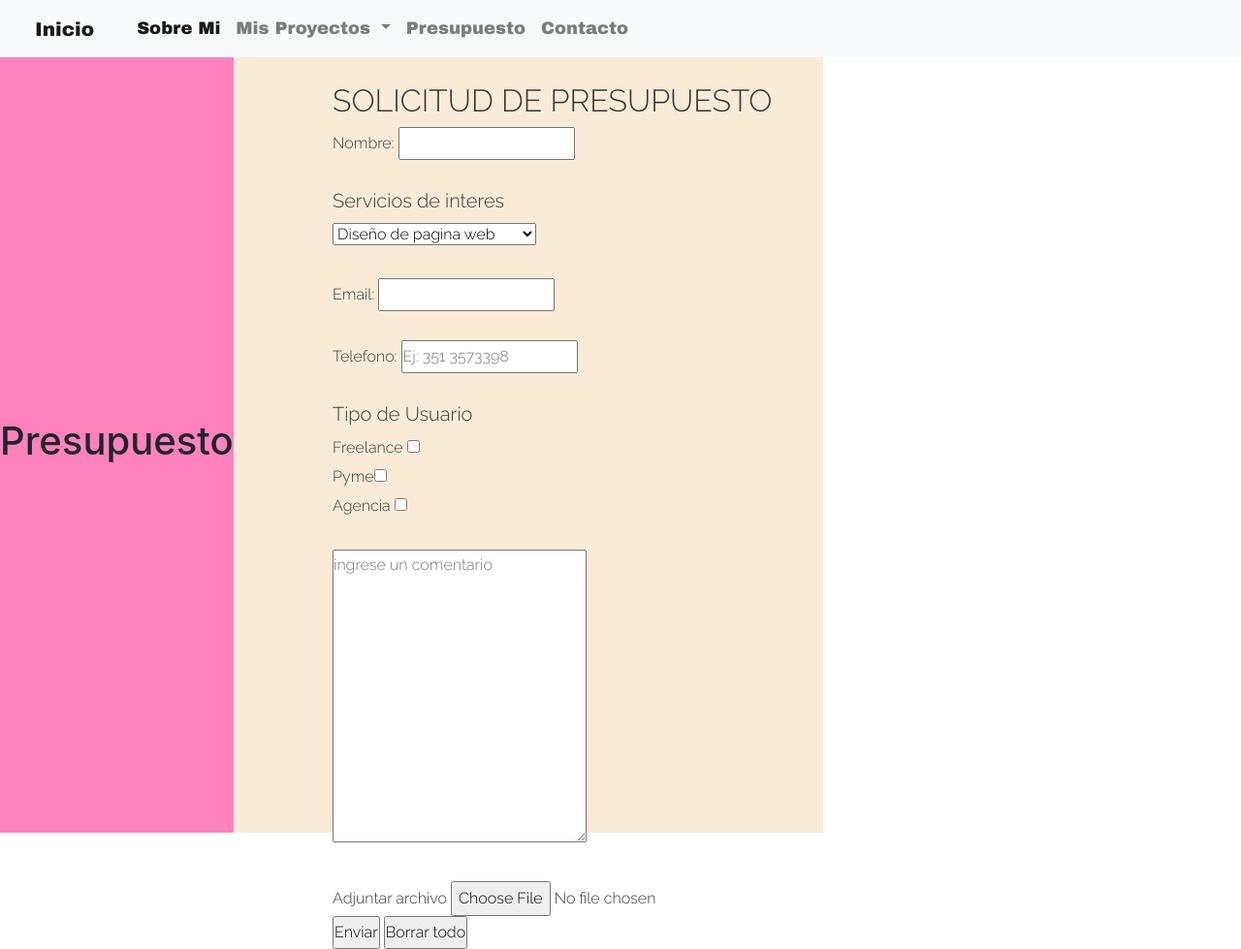
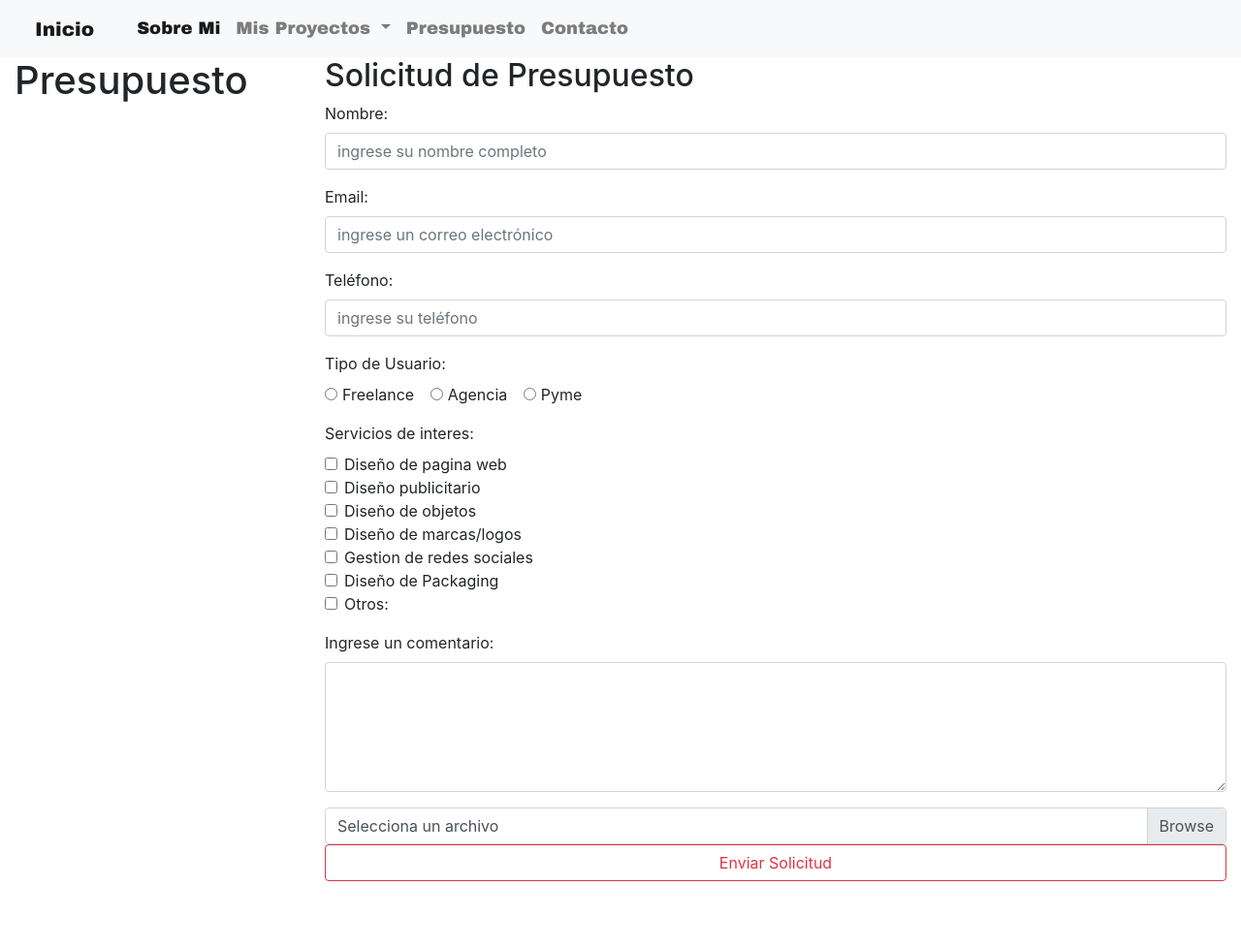
Before and after one commit to vocosCandelaria/PortfolioVocosCandelaria, a plain HTML site: page presupuesto/presupuesto.html in a window 1280 px wide. Shown: the whole page at 97% size. After the commit the page ends 925 px from the top, so only its background shows below. Drawn offline with nearby package versions, Linux system fonts and the light colour scheme.

Commit message:
Update presupuesto.html

```diff
--- a/presupuesto/presupuesto.html
+++ b/presupuesto/presupuesto.html
@@ -61,45 +61,115 @@
             </ul>
         </div>
     </nav>
+
 <form action="">
     <section class="container-fluid">
         <div class="row">
-            <div id="contenedorRosa">
+            <div class="contPresupuestoIz col-xs-12 col-sm-12 col-md-4 col-lg-3">
                 <h1>Presupuesto</h1>
             </div>
-            <div id="contenedorBlanco">
-                <h2 class="hacheDos">SOLICITUD DE PRESUPUESTO</h2>
+            <div class="contPresupuestoDer col-xs-12 col-sm-12 col-md-8 col-lg-9">
+                <h2>Solicitud de Presupuesto</h2>
 
-                Nombre: <input type="text" name="Ingrese su nombre completo" required><br><br>
+                <form action="" class="form--propiedades">
 
-                <!--menu despelgable-->
-                <h5>Servicios de interes</h5>
-                <select name="Servicio de interes">
-                    <option>Diseño de pagina web</option>
-                    <option>Diseño publicitario</option>
-                    <option>Diseño de objetos</option>
-                    <option>Diseño de marcas/logos</option>
-                    <option>Gestion de redes sociales</option>
-                    <option>Diseño de packaging</option>
-                    <option>Otros</option>
-                </select><br><br>
-                <!--fin de menu despelgable-->
-                Email: <input type="email" required><br><br>
+                    <div class="form-group" class="form__grupos">
+                      <label class="form__titulo" for="text">Nombre:</label>
+                      <input type="text" required class="form-control" class="form__input" placeholder="ingrese su nombre completo">
+                    </div>
 
-                Telefono: <input type="text" required placeholder="Ej: 351 3573398"><br><br>
+                    <div class="form-group">
+                      <label class="form__titulo" for="email">Email:</label>
+                      <input type="email" class="form-control" class="form__input"
+                        placeholder="ingrese un correo electrónico" name="email">
+                    </div>
 
-                <h5>Tipo de Usuario</h5>
-                Freelance <input type="checkbox"><br>
-                Pyme<input type="checkbox"><br>
-                Agencia <input type="checkbox"><br><br>
+                    <div class="form-group">
+                      <label for="text" class="form__titulo">Teléfono:</label>
+                      <input type="text" class="form-control" required class="form__input" placeholder="ingrese su teléfono"
+                        name="telefono">
+                    </div>
+                    <div class="form-group">
+                        <label for="text" class="form__titulo">Tipo de Usuario:</label> <br>
+                    <div class="form-check-inline">
+                        <label class="form-check-label">
+                          <input type="radio" class="form-check-input" name="optradio">Freelance
+                        </label>
+                      </div>
+                      <div class="form-check-inline">
+                        <label class="form-check-label">
+                          <input type="radio" class="form-check-input" name="optradio">Agencia
+                        </label>
+                      </div>
+                      <div class="form-check-inline disabled">
+                        <label class="form-check-label">
+                          <input type="radio" class="form-check-input" name="optradio">Pyme
+                        </label>
+                      </div>
+                    </div>
 
+                      <div class="form-group">
+                        <label class="form__titulo" for="text">Servicios de interes:</label>
+                    <div class="form-check">
+                        <label class="form-check-label">
+                          <input type="checkbox" class="form-check-input" value="">Diseño de pagina web
+                        </label>
+                      </div>
+                      <div class="form-check">
+                        <label class="form-check-label">
+                          <input type="checkbox" class="form-check-input" value="">Diseño publicitario
+                        </label>
+                      </div>
+                      <div class="form-check">
+                        <label class="form-check-label">
+                          <input type="checkbox" class="form-check-input" value="" >Diseño de objetos
+                        </label>
+                      </div>
+                      <div class="form-check">
+                        <label class="form-check-label">
+                          <input type="checkbox" class="form-check-input" value="" >Diseño de marcas/logos
+                        </label>
+                      </div>
+                      <div class="form-check">
+                        <label class="form-check-label">
+                          <input type="checkbox" class="form-check-input" value="" >Gestion de redes sociales
+                        </label>
+                      </div>
+                      <div class="form-check">
+                        <label class="form-check-label">
+                          <input type="checkbox" class="form-check-input" value="">Diseño de Packaging
+                        </label>
+                      </div>
+                      <div class="form-check">
+                        <label class="form-check-label">
+                          <input type="checkbox" class="form-check-input" value="">Otros:
+                        </label>
+                      </div>
+                    </div>
+                      <div class="form-group">
+                        <label for="comment">Ingrese un comentario:</label>
+                        <textarea class="form-control" rows="5" id="comment"></textarea>
+                      </div>
+                  </form>
 
-                <textarea name="areadetexto" id="" cols="30" rows="10"
-                    placeholder="ingrese un comentario"></textarea><br><br>
-                Adjuntar archivo <input type="file"> <br>
-                <input type="submit" value="Enviar">
-                <input type="reset" value="Borrar todo">
+                <form>
+                    <div class="custom-file">
+                      <input type="file" class="custom-file-input" id="customFile">
+                      <label class="custom-file-label" for="customFile">Selecciona un archivo</label>
+                    </div>
+                  </form>
 
+                  <script>
+                  // Add the following code if you want the name of the file appear on select
+                  $(".custom-file-input").on("change", function() {
+                    var fileName = $(this).val().split("\\").pop();
+                    $(this).siblings(".custom-file-label").addClass("selected").html(fileName);
+                  });
+                  </script>
+
+                  <div class="form-group botonEnviar">
+                      <button type="submit" class="btn btn-outline-danger btn-block">Enviar Solicitud</button>
+                </div>
 
             </div>
         </form>
```
